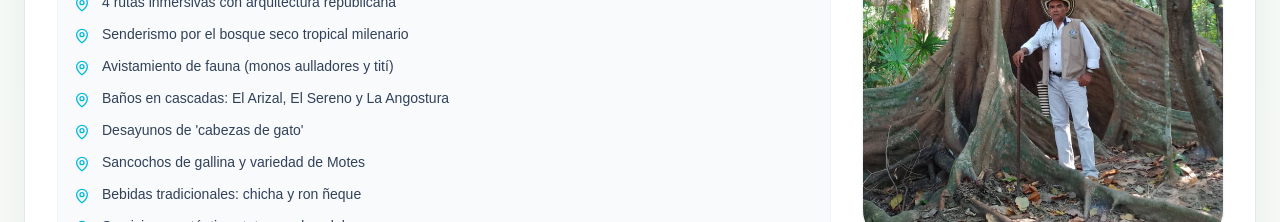
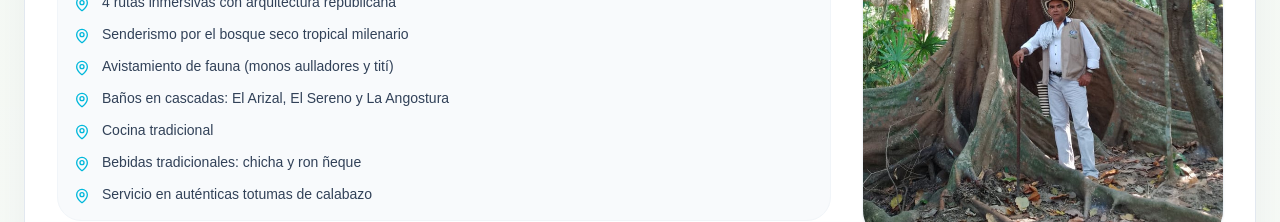
Before and after one commit to nauzael/Portafolio_sucre, a Next.js app in the folder sucre-turismo/: page / in a window 1280 px wide. Shown: the part 5060-5282 px from the top of the page. Built offline with nearby package versions, Linux system fonts and the light colour scheme; no server answers.

Commit message:
fix: update dish descriptions to reflect traditional cuisine

```diff
--- a/sucre-turismo/data/content.ts
+++ b/sucre-turismo/data/content.ts
@@ -180,8 +180,7 @@ export const siteData = {
         'Senderismo por el bosque seco tropical milenario',
         'Avistamiento de fauna (monos aulladores y tití)',
         'Baños en cascadas: El Arizal, El Sereno y La Angostura',
-        "Desayunos de 'cabezas de gato'",
-        'Sancochos de gallina y variedad de Motes',
+        'Cocina tradicional',
         'Bebidas tradicionales: chicha y ron ñeque',
         'Servicio en auténticas totumas de calabazo',
       ],
@@ -237,9 +236,7 @@ export const siteData = {
       operator: 'Onne Coloso',
       location: 'Montes de María',
       dishes: [
-        "Desayunos de 'cabezas de gato'",
-        'Sancochos de gallina',
-        'Motes (de queso, guandul, palmito)',
+        'Cocina tradicional',
       ],
       drinks: ['Chicha', 'Ron ñeque'],
       presentation: 'Servido en auténticas totumas de calabazo',
```
